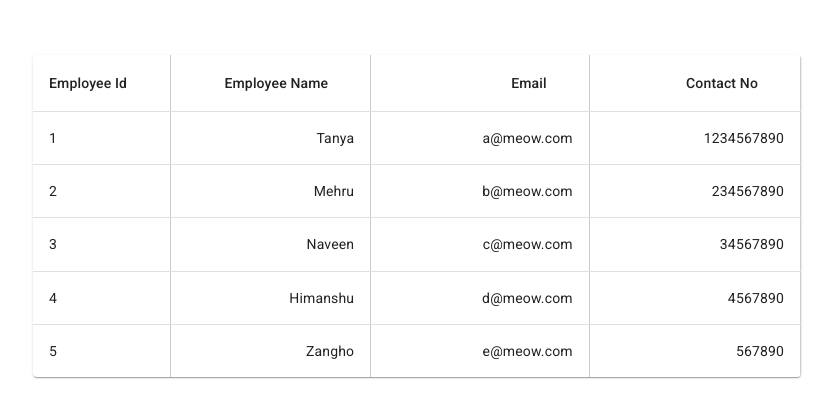
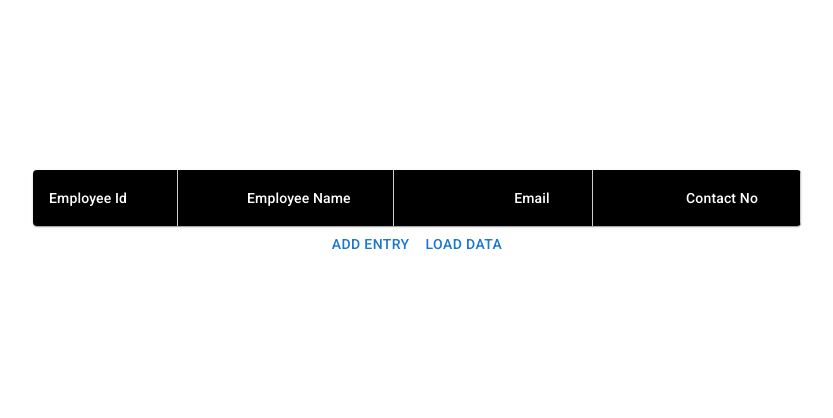
Before and after one commit to anirudhjain75/demo-unravel, a React (Create React App) app: page / in a window 1280 px wide. Shown: the part 184-602 px from the top of the page, without its empty margins (223-1056 px from the left). Built offline with nearby package versions, Linux system fonts and the light colour scheme.

Commit message:
style and add modal

```diff
--- a/src/App.js
+++ b/src/App.js
@@ -2,12 +2,107 @@ import logo from './logo.svg';
 import './App.css';
 import BasicTable from './components/Table';
 import * as React from 'react';
+import { Button, Dialog, DialogActions, DialogContent, DialogContentText, DialogTitle, TextField } from '@mui/material';
 
 function App() {
+
+  const [open, setOpen] = React.useState(false);
+  const [eid, setEid] = React.useState('');
+  const [name, setName] = React.useState('');
+  const [email, setEmail] = React.useState('');
+  const [phoneno, setPhoneno] = React.useState('');
+  const [rows, setRows] = React.useState([])
+
+  React.useEffect(() => {
+
+  }, [])
+
+  const handleClickOpen = () => {
+    setOpen(true);
+  };
+
+  const handleClose = () => {
+    setOpen(false);
+  };
+
+  const submitEntry = () => {
+    setRows(rows.concat([{ eid, name, email, phoneno }]))
+    setOpen(false);
+  }
+
+  function createData(Teid, Tname, Temail, Tphoneno) {
+    return { Teid, Tname, Temail, Tphoneno };
+  }
+
+  function loadData() {
+    setRows(rows.concat([
+      createData(1, "Tanya", "a@meow.com", "1234567890"),
+      createData(2, "Mehru", "b@meow.com", "234567890"),
+      createData(3, "Naveen", "c@meow.com", "34567890"),
+      createData(4, "Himanshu", "d@meow.com", "4567890"),
+      createData(5, "Zangho", "e@meow.com", "567890"),
+    ]))
+  }
+
   return (
     <div className="App">
-      <div style={{display: 'flex', justifyContent: 'center', alignItems: 'center', width: '100%'}} >
-        <BasicTable />
+      <div style={{ display: 'flex', justifyContent: 'center', alignItems: 'center', width: '100%', flexDirection: 'column' }} >
+        <BasicTable rows={rows} />
+        <div>
+
+          <Button onClick={handleClickOpen}>Add Entry</Button>
+          {rows.length == 0 ? <Button onClick={loadData}>Load Data</Button> : null}
+          <Dialog open={open} onClose={handleClose}>
+            <DialogTitle>Employee Form</DialogTitle>
+            <DialogContent>
+              <TextField
+                autoFocus
+                margin="dense"
+                id="name"
+                label="Employee Id"
+                type="eid"
+                fullWidth
+                value={eid}
+                onChange={(e) => setEid(e.target.value)}
+                variant="standard"
+              />
+              <TextField
+                margin="dense"
+                id="name"
+                label="Employee Name"
+                type="name"
+                fullWidth
+                value={name}
+                onChange={(e) => setName(e.target.value)}
+                variant="standard"
+              />
+              <TextField
+                margin="dense"
+                id="name"
+                label="Email Address"
+                type="email"
+                fullWidth
+                value={email}
+                onChange={(e) => setEmail(e.target.value)}
+                variant="standard"
+              />
+              <TextField
+                margin="dense"
+                id="name"
+                label="Phone Number"
+                type="phoneno"
+                fullWidth
+                value={phoneno}
+                onChange={(e) => setPhoneno(e.target.value)}
+                variant="standard"
+              />
+            </DialogContent>
+            <DialogActions>
+              <Button onClick={handleClose}>Cancel</Button>
+              <Button onClick={submitEntry}>Add</Button>
+            </DialogActions>
+          </Dialog>
+        </div>
       </div>
     </div>
   );
--- a/src/components/Table.js
+++ b/src/components/Table.js
@@ -1,7 +1,7 @@
 import * as React from 'react';
 import Table from '@mui/material/Table';
 import TableBody from '@mui/material/TableBody';
-import TableCell from '@mui/material/TableCell';
+import TableCell, { tableCellClasses } from '@mui/material/TableCell';
 import TableContainer from '@mui/material/TableContainer';
 import TableHead from '@mui/material/TableHead';
 import TableRow from '@mui/material/TableRow';
@@ -9,18 +9,7 @@ import Paper from '@mui/material/Paper';
 import { TableSortLabel } from '@mui/material';
 import { Box } from '@mui/system';
 import { visuallyHidden } from '@mui/utils';
-
-function createData(eid, name, email, phoneno) {
-  return { eid, name, email, phoneno };
-}
-
-const rows = [
-  createData(1, "Tanya", "a@meow.com", "1234567890"),
-  createData(2, "Mehru", "b@meow.com", "234567890"),
-  createData(3, "Naveen", "c@meow.com", "34567890"),
-  createData(4, "Himanshu", "d@meow.com", "4567890"),
-  createData(5, "Zangho", "e@meow.com", "567890"),
-];
+import { styled } from '@mui/material/styles';
 
 const headers = [
   {
@@ -62,7 +51,7 @@ const commonTableBodyCellStyle = {
   borderRight: "1px solid #ccc !important"
 }
 
-export default function BasicTable() {
+export default function BasicTable({rows}) {
 
   const [order, setOrder] = React.useState('asc');
   const [orderBy, setOrderBy] = React.useState('calories');
@@ -73,19 +62,43 @@ export default function BasicTable() {
     setOrderBy(headerKey);
   }
 
+  const StyledTableCell = styled(TableCell)(({ theme }) => ({
+    [`&.${tableCellClasses.head}`]: {
+      backgroundColor: theme.palette.common.black,
+      color: theme.palette.common.white,
+    },
+    [`&.${tableCellClasses.body}`]: {
+      fontSize: 14,
+    },
+  }));
+
+  const StyledTableRow = styled(TableRow)(({ theme }) => ({
+    '&:nth-of-type(odd)': {
+      backgroundColor: theme.palette.action.hover,
+    },
+    // hide last border
+    '&:last-child td, &:last-child th': {
+      border: 0,
+    },
+    '&:hover': {
+      backgroundColor: '#FFFACD'
+    }
+  }));
+
+
   return (
     <React.Fragment>
       <TableContainer sx={{ width: '60%' }} component={Paper}>
         <Table aria-label="simple table">
           <TableHead>
-            <TableRow>
+            <StyledTableRow>
               {headers.map(((header, idx) => {
                 if (idx == 0) {
-                  return <TableCell sx={{ ...commonHeaderStyle, ...header.style }} value={header.key}>{header.title}</TableCell>
+                  return <StyledTableCell key={header.key} sx={{ ...commonHeaderStyle, ...header.style }} value={header.key}>{header.title}</StyledTableCell>
                 }
                 return (
                   <React.Fragment>
-                    <TableCell sx={{ ...commonHeaderStyle, ...header.style }} align='right' value={header.key} sortDirection={orderBy === header.key ? order : false}>
+                    <StyledTableCell key={header.key} sx={{ ...commonHeaderStyle, ...header.style }} align='right' value={header.key} sortDirection={orderBy === header.key ? order : false}>
                       {header.title}
                       <TableSortLabel
                         active={orderBy === header.key}
@@ -99,12 +112,12 @@ export default function BasicTable() {
                           </Box>
                         ) : null}
                       </TableSortLabel>
-                    </TableCell>
+                    </StyledTableCell>
 
                   </React.Fragment>
                 )
               }))}
-            </TableRow>
+            </StyledTableRow>
           </TableHead>
           <TableBody>
             {rows.sort((a, b) => {
@@ -114,21 +127,21 @@ export default function BasicTable() {
                 return a[orderBy] < b[orderBy] ? 1 : -1
               }
             }).map((row) => (
-              <TableRow
+              <StyledTableRow
                 key={row.eid}
                 sx={{ '&:last-child td, &:last-child th': { border: 0 } }}
               >
                 {Object.keys(row).map((key, idx) => {
                   if (idx == 0) {
                     return (
-                      <TableCell sx={{ ...commonTableBodyCellStyle }} component="th" scope="row">
+                      <StyledTableCell key={key} sx={{ ...commonTableBodyCellStyle }} component="th" scope="row">
                         {row[key]}
-                      </TableCell>
+                      </StyledTableCell>
                     )
                   }
-                  return <TableCell sx={{ ...commonTableBodyCellStyle }} align="right">{row[key]}</TableCell>
+                  return <StyledTableCell key={key} sx={{ ...commonTableBodyCellStyle }} align="right">{row[key]}</StyledTableCell>
                 })}
-              </TableRow>
+              </StyledTableRow>
             ))}
           </TableBody>
         </Table>
```
